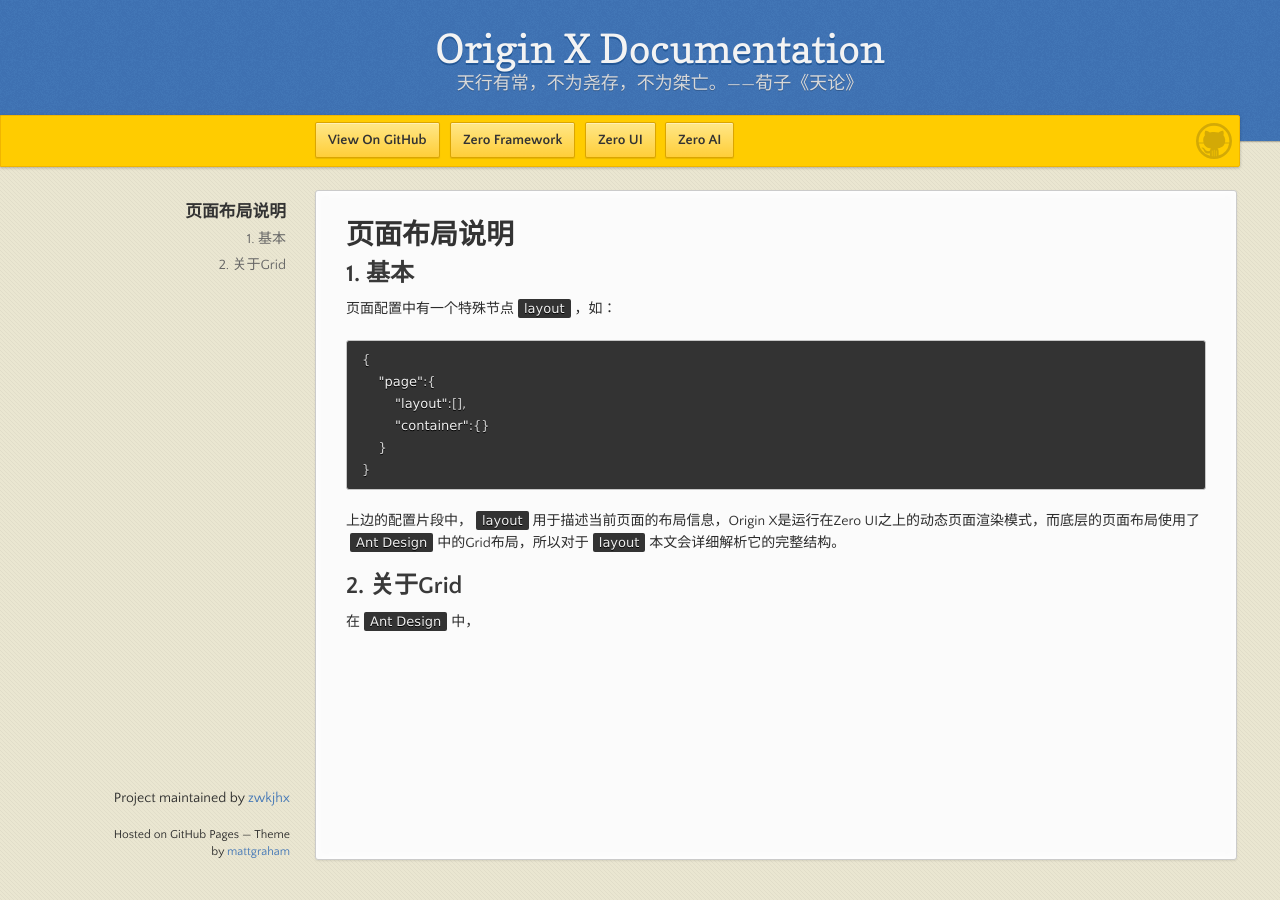
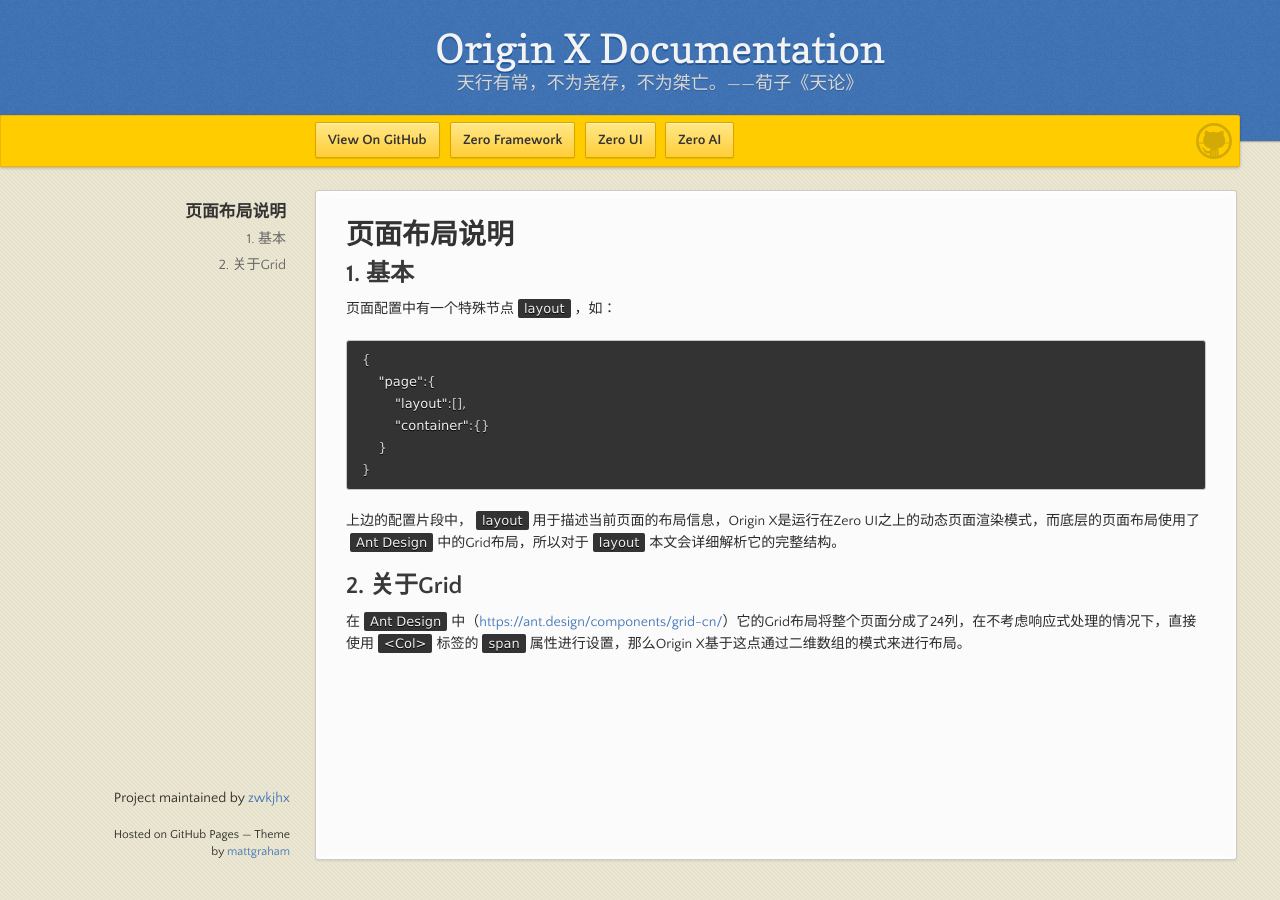
Before and after one commit to zwkjhx/ox-doc, a Jekyll site: the page built from specification/3-origin-xgui-fan/spo-004-ye-mian-bu-ju-shuo-ming.md, in a window 1280 px wide. Built offline with Jekyll 4.4.1, drawn with Linux system fonts in a browser that asks for light colours; our own code applies the rules of GitHub Pages for plain Markdown files.

Commit message:
Updates specification/3-origin-xgui-fan/spo-004-ye-mian-bu-ju-shuo-ming.md
Auto commit by GitBook Editor

```diff
--- a/specification/3-origin-xgui-fan/spo-004-ye-mian-bu-ju-shuo-ming.md
+++ b/specification/3-origin-xgui-fan/spo-004-ye-mian-bu-ju-shuo-ming.md
@@ -17,4 +17,4 @@
 
 ## 2. 关于Grid
 
-在`Ant Design`中，
+在`Ant Design`中（[https://ant.design/components/grid-cn/](https://ant.design/components/grid-cn/)）它的Grid布局将整个页面分成了24列，在不考虑响应式处理的情况下，直接使用`<Col>`标签的`span`属性进行设置，那么Origin X基于这点通过二维数组的模式来进行布局。
```
